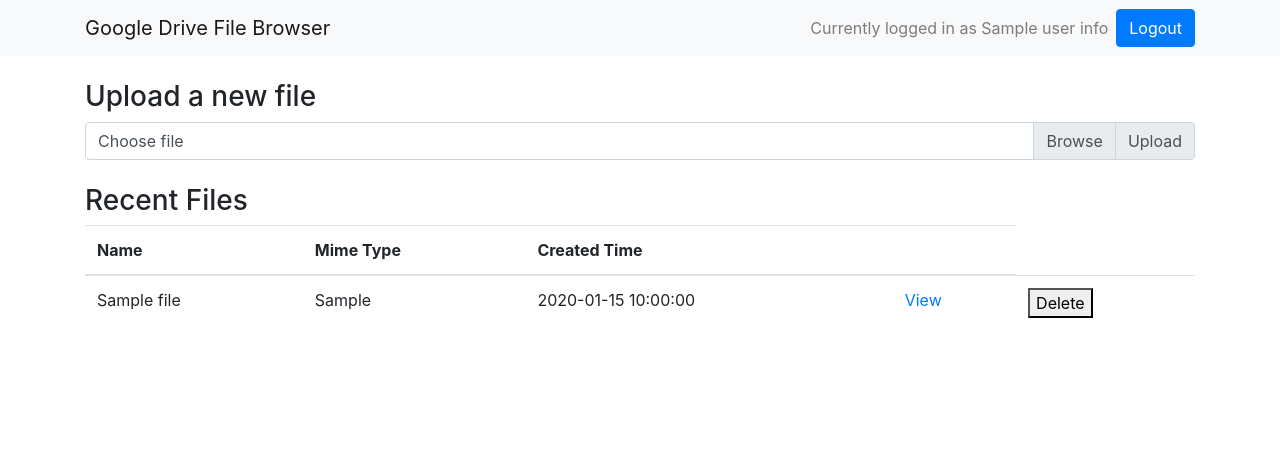
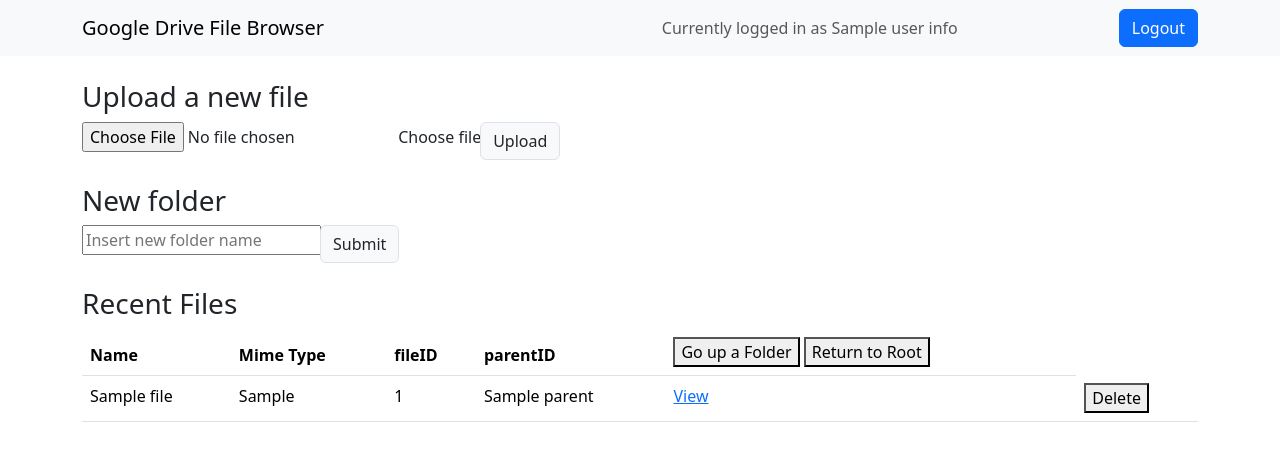
Before and after one commit to JChaoful/notetag, a Flask app: template templates/list.html in a window 1280 px wide. Shown: the top 461 px of the page. Run offline with Flask 2, Linux system fonts and the light colour scheme; the template is opened without the code that fills it: most values are stand-ins (such as "Sample title", 1, 10 or a date in 2020); some libraries are stand-ins or nearby versions.

Commit message:
Add file hierarchy navigation

```diff
--- a/app.py
+++ b/app.py
@@ -78,89 +78,113 @@
 
     return oauth2_client.userinfo().get().execute()
 
-# Lists user's files to be displayed. Files should be in a user-specific notetag folder, that will be
-# generated if it did not exist
+# Lists user's files to be displayed initially (in the root notetag folder). Files should be in a user-specific notetag folder,
+# that will be generated if it did not exist
 def get_items():
-    try:
-        drive_api = build_drive_api_v3()
-        user_id =  get_user_info()['id']
-        root_fields = 'files(id,mimeType,appProperties)'
-        # query help: https://stackoverflow.com/questions/48555368/how-can-i-search-custom-file-properties-using-the-google-drive-api
-        root_query = 'mimeType="application/vnd.google-apps.folder" and appProperties has { key="rootID" and value="'+ user_id +'" }'
+    drive_api = build_drive_api_v3()
+    root_fields = 'files(id,mimeType,appProperties)'
+    # query help: https://stackoverflow.com/questions/48555368/how-can-i-search-custom-file-properties-using-the-google-drive-api
+    root_query = 'mimeType="application/vnd.google-apps.folder" and appProperties has { key="sourceID" and value="notetag" }'
 
-        root_results = drive_api.list(fields=root_fields, q=root_query).execute()
+    root_results = drive_api.list(fields=root_fields, q=root_query).execute()
 
-        if len(root_results['files']) > 0:
-            file_fields = 'files(id,name,mimeType,createdTime,modifiedTime,shared,webContentLink, parents)'
+    if len(root_results['files']) > 0:
+        file_fields = 'files(id,name,mimeType,shared,webContentLink, parents)'
+        # If user was inactive too long, and session variables were cleared, reset them
+        if not 'root_id' in session or not 'directory' in session:
             session['root_id'] = root_results['files'][0]['id']
-            # should not display root folder
             file_query = '"' + session['root_id'] + '" in parents'
+            session['directory'] = {
+                'parent': root_results['files'][0]['id'],
+                'current': root_results['files'][0]['id']
+            }
             return drive_api.list(fields=file_fields, q=file_query).execute()
+        # Otherwise load all files in the currently viewed directory
         else:
-            # If there is no notetag folder, must either be user's first time or they deleted the folder in their drive
-            # Either way, there should be no content
-            # create notetag root folder
-            generate_ids_result = drive_api.generateIds(count=1).execute()
-            file_id = generate_ids_result['ids'][0]
-
-            body = {
-                'id': file_id,
-                'name': 'notetag',
-                'mimeType': 'application/vnd.google-apps.folder',
-                'appProperties': {
-                    'rootID': user_id,
-                }
-            }
-
-            drive_api.create(body=body,
-                            fields='id,name,mimeType,createdTime,modifiedTime,appProperties').execute()
-            return {'files': []}
-    except HttpError as error:
-        print('An error occurred: %s' % error)
-
-# https://www.mattbutton.com/2019/01/05/google-authentication-with-python-and-flask/
-def save_file(file_name, mime_type, file_data):
-    try:
-        drive_api = build_drive_api_v3()
-
+            file_query = '"' + session['directory']['current'] + '" in parents'
+            return drive_api.list(fields=file_fields, q=file_query).execute()
+    else:
+        # If there is no notetag folder, must either be user's first time or they deleted the folder in their drive
+        # Either way, there should be no content
+        # create notetag root folder
         generate_ids_result = drive_api.generateIds(count=1).execute()
         file_id = generate_ids_result['ids'][0]
 
         body = {
             'id': file_id,
-            'name': file_name,
-            'mimeType': mime_type,
-            'parents': [session['root_id']]
+            'name': 'notetag',
+            'mimeType': 'application/vnd.google-apps.folder',
+            'appProperties': {
+                'sourceID': 'notetag',
+            }
         }
 
-        media_body = MediaIoBaseUpload(file_data,
-                                    mimetype=mime_type,
-                                    resumable=True)
+        drive_api.create(body=body,
+                        fields='id,name,mimeType,appProperties').execute()
+        session['root_id'] = file_id
+        session['directory'] = {
+            'parent': file_id,
+            'current': file_id
+        }
+        return {'files': []}
 
-        file = drive_api.create(body=body,
-                        media_body=media_body,
-                        fields='id,name,mimeType,createdTime,modifiedTime, parents').execute()
+# https://www.mattbutton.com/2019/01/05/google-authentication-with-python-and-flask/
+def save_file(file_name, mime_type, file_data):
+    drive_api = build_drive_api_v3()
 
-        return file_id
-    except (HttpError, KeyError) as error:
-        print('An error occurred: %s' % error)
+    generate_ids_result = drive_api.generateIds(count=1).execute()
+    file_id = generate_ids_result['ids'][0]
+
+    body = {
+        'id': file_id,
+        'name': file_name,
+        'mimeType': mime_type,
+        'parents': [session['directory']['current']]
+    }
+
+    media_body = MediaIoBaseUpload(file_data,
+                                mimetype=mime_type,
+                                resumable=True)
+
+    drive_api.create(body=body,
+        media_body=media_body,
+        fields='id,name,mimeType,createdTime,modifiedTime, parents').execute()
+
+    return file_id
+
+
+def save_folder(file_name):
+    drive_api = build_drive_api_v3()
+
+    generate_ids_result = drive_api.generateIds(count=1).execute()
+    file_id = generate_ids_result['ids'][0]
+
+    body = {
+        'id': file_id,
+        'name': file_name,
+        'mimeType': 'application/vnd.google-apps.folder',
+        'parents': [session['directory']['current']]
+    }
+
+    drive_api.create(body=body,
+        fields='id,name,mimeType,createdTime,modifiedTime, parents').execute()
+
+    return file_id
+
 
 # https://developers.google.com/drive/api/v2/reference/files/delete
 def delete_file(file_id):
-    try:
-        drive_api = build_drive_api_v3()
-        drive_api.delete(fileId=file_id).execute()
-    except HttpError as error:
-        print('An error occurred: %s' % error)
+    drive_api = build_drive_api_v3()
+    drive_api.delete(fileId=file_id).execute()
+
 
 @app.route("/")
 def index():
     try:
-        # drive_api = build_drive_api_v3()
-        # file_fields = 'files(id,name,mimeType,createdTime,modifiedTime,shared,webContentLink, parents)'
-        # items2 = drive_api.list(fields=file_fields).execute()
         items = get_items()
-        return render_template('list.html', files=items['files'], user_info=get_user_info())
+
+        return render_template('list.html', files=items['files'], user_info=get_user_info(), root_id=session['root_id'],
+                               parent_id=session['directory']['parent'])
     # If missing important session keys (authentication, root folder tracking), make user reauthenticate
     except KeyError:
         return redirect(url_for("login"))
@@ -179,27 +203,40 @@
 @app.route('/logout')
 def logout():
     session.pop('google-token', None)
+    session.pop('root-id', None)
+    session.pop('directory', None)
     return redirect('/')
 
 # https://www.mattbutton.com/2019/01/05/google-authentication-with-python-and-flask/
 @app.route('/gdrive/upload', methods=['GET', 'POST'])
 def upload_file():
-    if 'file' not in request.files:
-        return redirect('/')
+    # Form as submitted from folder uploader
+    if len(request.form) > 0:
+        folder_name = secure_filename(request.form.getlist('folder-name')[0])
+        # Ignore empty-named folder requests
+        if folder_name == '':
+            return redirect('/')
 
-    file = request.files['file']
-    if (not file):
-        return redirect('/')
+        save_folder(folder_name)
 
-    filename = secure_filename(file.filename)
+    # Form was submitted from file uploader
+    else:
+        if 'file' not in request.files:
+            return redirect('/')
 
-    fp = tempfile.TemporaryFile()
-    ch = file.read()
-    fp.write(ch)
-    fp.seek(0)
+        file = request.files['file']
+        if (not file):
+            return redirect('/')
 
-    mime_type = request.headers['Content-Type']
-    save_file(filename, mime_type, fp)
+        filename = secure_filename(file.filename)
+
+        fp = tempfile.TemporaryFile()
+        ch = file.read()
+        fp.write(ch)
+        fp.seek(0)
+
+        mime_type = request.headers['Content-Type']
+        save_file(filename, mime_type, fp)
 
     return redirect('/')
 
@@ -209,7 +246,30 @@
     if request.method == 'GET':
         drive_api = build_drive_api_v3()
 
-        metadata = drive_api.get(fields="name,mimeType", fileId=file_id).execute()
+        metadata = drive_api.get(fields="name,mimeType,parents", fileId=file_id).execute()
+
+        # if the requested file is a folder, update the current directory instead
+        if metadata['mimeType'] =='application/vnd.google-apps.folder':
+            # Cannot view files above the notetag directory, edge case
+            if file_id == session['root_id']:
+                session['directory'] = {
+                    'parent': file_id,
+                    'current': file_id
+                }
+            else:
+                session['directory'] = {
+                    'parent': metadata['parents'][0],
+                    'current': file_id
+                }
+            # Ajax response code/response usage: https://stackoverflow.com/questions/36620864/passing-variables-from-flask-back-to-ajax
+            files = get_items()['files']
+
+            # rerender jinja loop with ajax https://stackoverflow.com/questions/40391566/render-jinja-after-jquery-ajax-request-to-flask
+            return jsonify({
+                'files': render_template('tablebody.html', files=files),
+                'parent_id': session['directory']['parent'],
+                'root_id': session['root_id']
+                })
 
         media_request = drive_api.get_media(fileId=file_id)
         fh = io.BytesIO()
--- a/templates/list.html
+++ b/templates/list.html
@@ -3,7 +3,7 @@
   <head>
     <meta charset="utf-8">
     <meta name="viewport" content="width=device-width, initial-scale=1, shrink-to-fit=no">
-    <link rel="stylesheet" href="https://stackpath.bootstrapcdn.com/bootstrap/4.1.3/css/bootstrap.min.css" integrity="sha384-MCw98/SFnGE8fJT3GXwEOngsV7Zt27NXFoaoApmYm81iuXoPkFOJwJ8ERdknLPMO" crossorigin="anonymous">
+    <link rel="stylesheet" href="https://cdn.jsdelivr.net/npm/bootstrap@5.3.0-alpha1/dist/css/bootstrap.min.css" integrity="sha384-GLhlTQ8iRABdZLl6O3oVMWSktQOp6b7In1Zl3/Jr59b6EGGoI1aFkw7cmDA6j6gD" crossorigin="anonymous">
     <title>Google Drive File Browser</title>
   </head>
   <body>
@@ -30,23 +30,48 @@
                 </div>
             </div>
         </form>
+        <h3 class="mt-4">New folder</h3>
+        <form method='POST' enctype='multipart/form-data' action="/gdrive/upload">
+            <div class="input-group mb-3">
+                <div class="custom-folder">
+                <input type="text" name="folder-name" class="custom-folder-input" id="inputFolderName01" placeholder="Insert new folder name" aria-describedby="inputFolderName01">
+                <label class="custom-folder-label visually-hidden" for="inputFolderName01">Insert new folder name</label>
+                </div>
+                <div class="input-group-append">
+                <input class="input-group-text" type="submit" value="Submit" />
+                </div>
+            </div>
+        </form>
         <h3 class="mt-4">Recent Files</h3>
         <table class="table">
         <thead>
         <tr>
             <th scope="col">Name</th>
             <th scope="col">Mime Type</th>
-            <th scope="col">Created Time</th>
-            <th scope="col"></th>
+            <th scope="col">fileID</th>
+            <th scope="col">parentID</th>
+            <th scope="col">
+                <button class="up-directory-button" data-id="{{parent_id}}">Go up a Folder</button>
+                <button class="return-root-button" data-id="{{root_id}}">Return to Root</button>
+            </th>
         </tr>
         </thead>
         <tbody>
         {% for file in files %}
         <tr data-id="{{file['id']}}">
+            {% if file['mimeType'] == 'application/vnd.google-apps.folder' %}
+                <td><button class="folder-button"  data-id="{{file['id']}}">{{ file['name'] }}</button></td>
+            {% else %}
                 <td>{{ file['name'] }}</td>
+            {% endif %}
             <td>{{ file['mimeType'] }}</td>
-            <td>{{ file['createdTime'] }}</td>
+            <td>{{ file['id'] }}</td>
+            <td>{{ file['parents'][0] }}</td>
+            {% if file['mimeType'] != 'application/vnd.google-apps.folder' %}
                 <td><a href="/gdrive/file/{{file['id']}}">View</a></td>
+            {% else %}
+                <td></td>
+            {% endif %}
             <td><button class="delete-button" data-id="{{file['id']}}">Delete</button></td>
         </tr>
         {% endfor %}
@@ -77,8 +102,55 @@
                     data: {
                         fileID: fileID
                     }, success: function(response) {
-                        console.log($('.delete-button').find('[data-id="' + fileID +'"]'));
                         $('tr[data-id="'+ fileID +'"]').remove();
+                    }
+                });
+            });
+            $('.folder-button').click(function(event) {
+                event.preventDefault();
+                const fileID = $(this).data('id');
+                const requestURL = "/gdrive/file/" + fileID;
+                $.ajax({
+                    type: "GET",
+                    url: requestURL,
+                    data: {
+                        fileID: fileID
+                    }, success: function(response) {
+                        $('.up-directory-button').attr('data-id', response['parent_id']);
+                        $('tbody').empty();
+                        $('tbody').append(response['files']);
+                    }
+                });
+            });
+            $('.up-directory-button').click(function(event) {
+                event.preventDefault();
+                const parentID = $('.up-directory-button').data('id');
+                const requestURL = "/gdrive/file/" + parentID;
+                $.ajax({
+                    type: "GET",
+                    url: requestURL,
+                    data: {
+                        fileID: parentID
+                    }, success: function(response) {
+                        $('.up-directory-button').attr('data-id', response['parent_id']);
+                        $('tbody').empty();
+                        $('tbody').append(response['files']);
+                    }
+                });
+            });
+            $('.return-root-button').click(function(event) {
+                event.preventDefault();
+                const rootID = $(this).data('id');
+                const requestURL = "/gdrive/file/" + rootID;
+                $.ajax({
+                    type: "GET",
+                    url: requestURL,
+                    data: {
+                        fileID: rootID
+                    }, success: function(response) {
+                        $('.up-directory-button').attr('data-id', response['parent_id']);
+                        $('tbody').empty();
+                        $('tbody').append(response['files']);
                     }
                 });
             });
```
Also changed, not shown: templates/tablebody.html (added, +55 -0 lines), data/projectsecrets.py (line endings or trailing spaces). Lines whose indentation alone changed are shown as unchanged.
